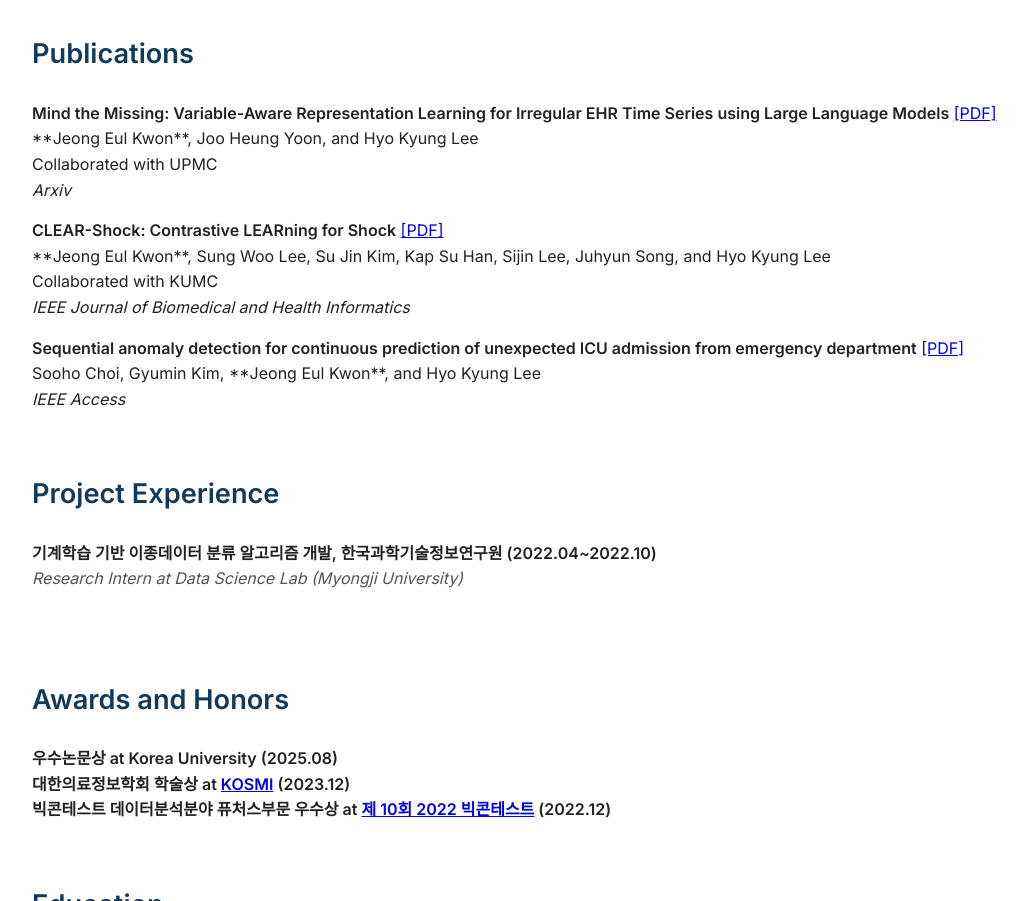
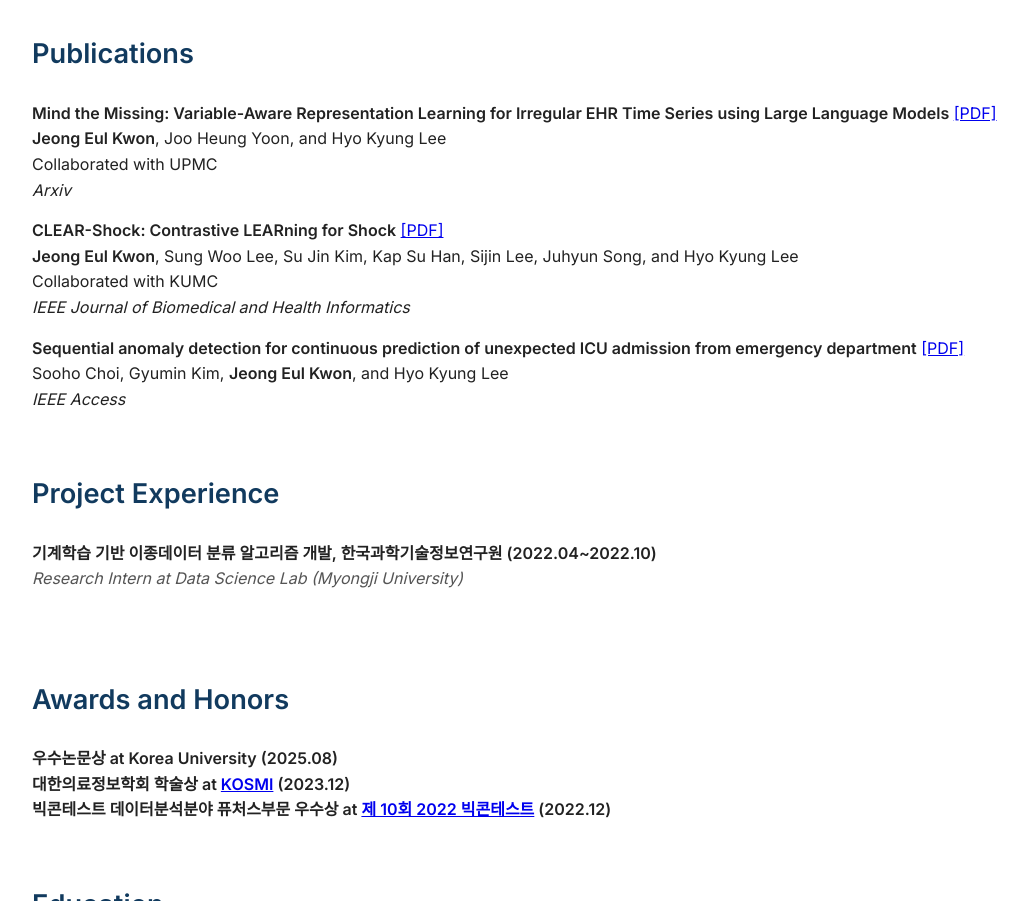
Before and after one commit to Jeong-Eul/Jeong-Eul.github.io, a plain HTML site: page index.html in a window 1280 px wide. Shown: the part 1160-2061 px from the top of the page, without its empty margins (58-1086 px from the left). Drawn offline with Linux system fonts and the light colour scheme.

Commit message:
Update index.html

```diff
--- a/index.html
+++ b/index.html
@@ -270,21 +270,21 @@
 
         <div class="pub-item">
             <b>Mind the Missing: Variable-Aware Representation Learning for Irregular EHR Time Series using Large Language Models</b> <a href="https://arxiv.org/abs/2509.22121">[PDF]</a><br>
-            **Jeong Eul Kwon**, Joo Heung Yoon, and Hyo Kyung Lee<br>
+            <b>Jeong Eul Kwon</b>, Joo Heung Yoon, and Hyo Kyung Lee<br>
             Collaborated with UPMC<br>
             <i>Arxiv</i>
         </div>
 
         <div class="pub-item">
             <b>CLEAR-Shock: Contrastive LEARning for Shock</b> <a href="https://ieeexplore.ieee.org/abstract/document/10834563">[PDF]</a><br>
-            **Jeong Eul Kwon**, Sung Woo Lee, Su Jin Kim, Kap Su Han, Sijin Lee, Juhyun Song, and Hyo Kyung Lee<br>
+            <b>Jeong Eul Kwon</b>, Sung Woo Lee, Su Jin Kim, Kap Su Han, Sijin Lee, Juhyun Song, and Hyo Kyung Lee<br>
             Collaborated with KUMC<br>
             <i>IEEE Journal of Biomedical and Health Informatics</i>
         </div>
 
         <div class="pub-item">
             <b>Sequential anomaly detection for continuous prediction of unexpected ICU admission from emergency department</b> <a href="https://ieeexplore.ieee.org/document/10594807">[PDF]</a><br>
-            Sooho Choi, Gyumin Kim, **Jeong Eul Kwon**, and Hyo Kyung Lee<br>
+            Sooho Choi, Gyumin Kim, <b>Jeong Eul Kwon</b>, and Hyo Kyung Lee<br>
             <i>IEEE Access</i>
         </div>
 
```
